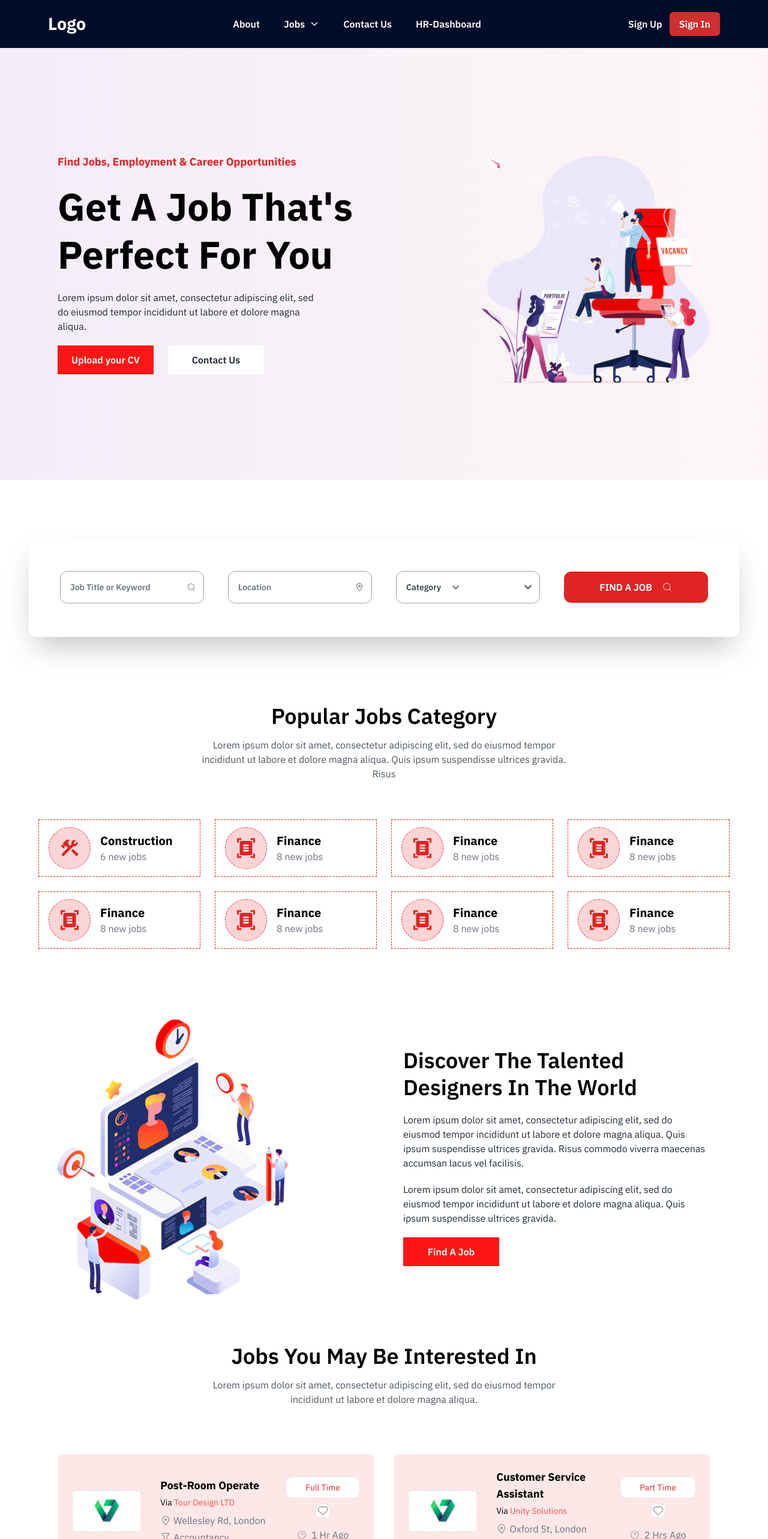
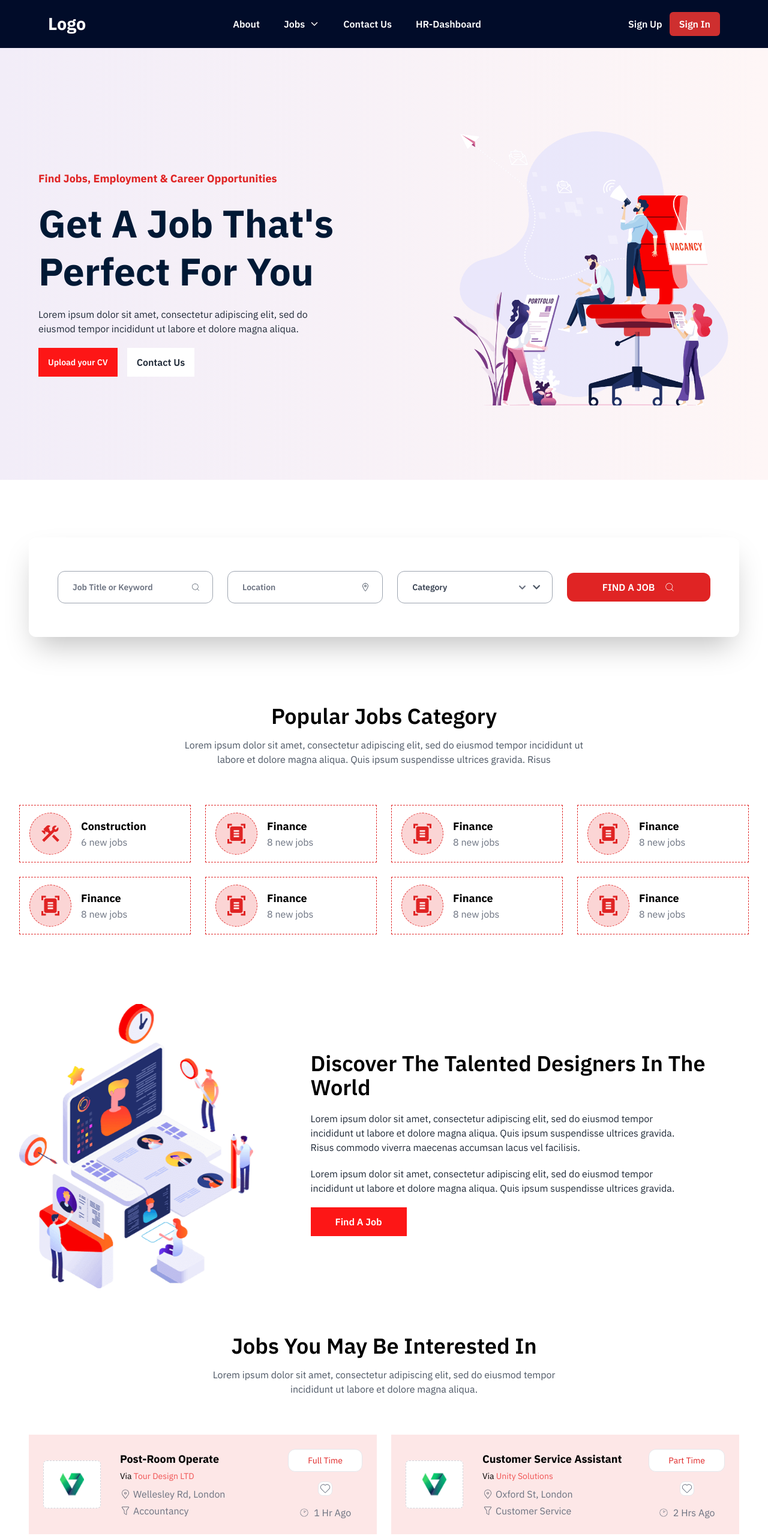
Before and after one commit to piyushkhatri968/FYP-Project, a React (Vite) app in the folder Frontend/: page / in a window 1280 px wide. Shown: the top 2566 px of the page at 60% size. Built offline with nearby package versions, Linux system fonts and the light colour scheme.

Commit message:
home page responsive

```diff
--- a/Frontend/src/Components/InterestedJobs.jsx
+++ b/Frontend/src/Components/InterestedJobs.jsx
@@ -81,23 +81,23 @@ const InterestedJobs = () => {
     },
   ];
   return (
-    <div className="max-w-[85vw] mx-auto my-10">
-      <h1 className="text-4xl font-semibold text-center">
+    <div className="my-10 mx-auto px-8 md:px-12">
+      <h1 className="text-3xl md:text-4xl font-semibold text-center">
         Jobs You May Be Interested In
       </h1>
-      <p className="text-center max-w-[50vw] mx-auto my-4 text-gray-600">
+      <p className="text-center md:max-w-[50vw] mx-auto my-4 text-gray-600">
         Lorem ipsum dolor sit amet, consectetur adipiscing elit, sed do eiusmod
         tempor incididunt ut labore et dolore magna aliqua.
       </p>
 
-      <div className="grid grid-cols-1 md:grid-cols-2 gap-8 my-20">
+      <div className="grid grid-cols-1 lg:grid-cols-2 gap-6 my-16 mx-4 sm:mx-12 md:mx-0 text-center md:text-left">
         {Jobs.map((job, index) => (
           <div
             key={index}
-            className="flex items-center justify-between bg-[#FDE7E7] p-6 rounded-lg shadow-sm"
+            className="flex items-center justify-between bg-[#FDE7E7] p-6 gap-6 md:gap-0 flex-col md:flex-row"
           >
             {/* Company Image */}
-            <div className="w-[7.2rem] h-[4.3rem] bg-white flex items-center justify-center rounded-md border border-dashed border-gray-300">
+            <div className="md:w-[6rem] md:h-[5rem] w-full h-[3.8rem] bg-white flex items-center justify-center rounded-md border border-dashed border-gray-300">
               <img
                 src={job.jobImage}
                 alt="Company Logo"
@@ -107,7 +107,7 @@ const InterestedJobs = () => {
             </div>
 
             {/* Job Details */}
-            <div className="flex flex-col flex-1 pl-8 gap-1">
+            <div className="flex flex-col justify-center items-center md:justify-normal md:items-start md:flex-1 pl-8 gap-1">
               <h2 className="text-lg font-bold">{job.jobName}</h2>
               <p className="text-sm ">
                 Via <span className="text-red-500">{job.companyName}</span>
@@ -120,18 +120,17 @@ const InterestedJobs = () => {
                 <CiFilter className="text-gray-600 text-lg" />
                 <span>{job.tag}</span>
               </div>
-
             </div>
 
             {/* Right Section (Status and Like Icon) */}
-            <div className="text-right">
-              <span className="text-red-600 bg-white py-2 px-8 border rounded-xl text-sm">
+            <div className="flex flex-col justify-center items-center gap-2 md:gap-4">
+              <div className="text-red-600 bg-white py-2 px-8 border rounded-xl text-sm">
                 {job.work_schedules}
-              </span>
-              <div className="mt-4 flex justify-center ">
+              </div>
+              <div className=" flex justify-center ">
                 <CiHeart className="text-gray-500 text-2xl bg-white border rounded-lg" />
               </div>
-              <div className="flex justify-center mt-4 items-center gap-2 text-gray-500">
+              <div className="flex justify-center items-center gap-2 text-gray-500">
                 <CiClock1 />
                 <span>{job.posted_at}</span>
               </div>
--- a/Frontend/src/Pages/About/Reviews.jsx
+++ b/Frontend/src/Pages/About/Reviews.jsx
@@ -22,7 +22,7 @@ function Reviews() {
   const settings = {
     dots: false,
     infinite: true,
-    speed: 500,
+    speed: 1500,
     slidesToShow: 2,
     slidesToScroll: 1,
     responsive: [
@@ -41,7 +41,7 @@ function Reviews() {
         <h2 className="text-3xl font-bold text-gray-800 mb-4">
           What Clients Say About Us
         </h2>
-        <p className="text-gray-600">
+        <p className="text-gray-600 px-2">
           Lorem ipsum dolor sit amet, consectetur adipiscing elit, sed do eiusmod tempor incididunt ut
           labore et dolore magna aliqua. Quis ipsum suspendisse ultrices gravida.
         </p>
--- a/Frontend/src/Pages/Home/Hero.jsx
+++ b/Frontend/src/Pages/Home/Hero.jsx
@@ -1,34 +1,38 @@
 import React from "react";
-import bannerImg from "../../assets/Images/Home/banner-img.png"
+import bannerImg from "../../assets/Images/Home/banner-img.png";
 import { Link } from "react-router-dom";
+
 function Hero() {
   return (
-    <div className="flex items-center gap-48 justify-center h-[90vh] bg-gradient-to-r from-[#F2EDF8] to-[#FEF6F6]">
-      <div className="flex flex-col gap-5">
-        <p className="text-red-600 font-bold text-lg">
+    <div className="flex flex-col lg:flex-row items-center gap-8 lg:gap-12 justify-center h-auto lg:h-[90vh] bg-gradient-to-r from-[#F2EDF8] to-[#FEF6F6] px-4 lg:px-16 py-8">
+      <div className="flex flex-col gap-5 text-center lg:text-left">
+        <p className="text-red-600 font-bold text-base lg:text-lg mt-16 md:mt-8">
           Find Jobs, Employment & Career Opportunities
         </p>
-        <h1 className="text-[4rem] font-extrabold w-[40vw] leading-tight">
+        <h1 className="text-3xl lg:text-[4rem] lg:w-[40rem] text-[#001935] font-extrabold leading-snug lg:leading-tight">
           Get A Job That's Perfect For You
         </h1>
-        <p className="text-gray-800 w-[35vw] text-base">
+        <p className="text-gray-800 text-sm lg:text-base max-w-lg mx-auto lg:mx-0">
           Lorem ipsum dolor sit amet, consectetur adipiscing elit, sed do
           eiusmod tempor incididunt ut labore et dolore magna aliqua.
         </p>
-        <div className="flex gap-6">
-          <button className="font-semibold text-md bg-[#FD1616] text-white px-2 py-3 w-40 hover:bg-[#011935] transition-all duration-500">
+        <div className="flex gap-4 justify-center lg:justify-start">
+          <button className="font-semibold text-sm lg:text-md bg-[#FD1616] text-white px-4 py-3 w-full sm:w-auto hover:bg-[#011935] transition-all duration-500">
             Upload your CV
           </button>
-          <Link to="/contact" className="text-center font-semibold bg-white px-2 py-3 text-gray-800 w-40 hover:bg-[#FD1616] hover:text-white transition-all duration-500">
+          <Link
+            to="/contact"
+            className="text-center font-semibold bg-white px-4 py-3 text-gray-800 w-full sm:w-auto hover:bg-[#FD1616] hover:text-white transition-all duration-500"
+          >
             Contact Us
           </Link>
         </div>
       </div>
-      <div>
+      <div className="w-[20rem] md:w-[25rem] lg:w-[30rem]">
         <img
           src={bannerImg}
-          alt=""
-          className="w-[30vw] h-full"
+          alt="Hero Banner"
+          className=""
           style={{
             animation: "Flikker 6s ease-in-out infinite",
           }}
--- a/Frontend/src/Pages/Home/HomePage.jsx
+++ b/Frontend/src/Pages/Home/HomePage.jsx
@@ -20,28 +20,29 @@ function HomePage() {
       <PopularJobCategory />
 
       {/* TALENDTED DESIGNERS  */}
-      <div className="flex items-center justify-center gap-48 mb-20">
-        <div>
+      <div className="flex items-center justify-center flex-wrap lg:flex-nowrap gap-12 md:gap-16 lg:gap-20 mb-20">
+        <div className="w-[20rem] sm:w-[25rem] md:w-[20rem] lg:w-[27rem] pl-8">
           <img
             src={bannerImg2}
             alt=""
-            className="w-[30vw]"
+
             style={{
               animation: "Flikker 6s ease-in-out infinite",
             }}
+            draggable="false"
           />
         </div>
-        <div className="flex flex-col gap-5">
-          <h1 className="text-4xl font-semibold w-[40vw] leading-tight">
+        <div className="flex flex-col gap-5 px-4">
+          <h1 className="text-2xl md:text-3xl lg:text-4xl font-semibold leading-tight ">
             Discover The Talented Designers In The World
           </h1>
-          <p className="text-gray-800 w-[40vw] text-base">
+          <p className="text-gray-800 text-base lg:w-[40rem]">
             Lorem ipsum dolor sit amet, consectetur adipiscing elit, sed do
             eiusmod tempor incididunt ut labore et dolore magna aliqua. Quis
             ipsum suspendisse ultrices gravida. Risus commodo viverra maecenas
             accumsan lacus vel facilisis.
           </p>
-          <p className="text-gray-800 w-[40vw] text-base">
+          <p className="text-gray-800  text-base lg:w-[40rem]">
             Lorem ipsum dolor sit amet, consectetur adipiscing elit, sed do
             eiusmod tempor incididunt ut labore et dolore magna aliqua. Quis
             ipsum suspendisse ultrices gravida.
--- a/Frontend/src/Pages/Home/TopCompanies.jsx
+++ b/Frontend/src/Pages/Home/TopCompanies.jsx
@@ -32,16 +32,16 @@ function TopCompanies() {
   return (
     <div>
       <h1 className="text-4xl font-semibold text-center">Top Companies</h1>
-      <p className="text-center max-w-[50vw] mx-auto my-4 text-gray-600">
+      <p className="text-center w-full sm:w-[35rem] mx-auto px-4 my-4 text-gray-600">
         Lorem ipsum dolor sit amet, consectetur adipiscing elit, sed do eiusmod
         tempor incididunt ut labore et dolore magna aliqua. Quis ipsum
         suspendisse ultrices gravida.
       </p>
-      <div className="flex flex-wrap justify-center gap-10 my-12">
+      <div className="flex flex-wrap justify-center gap-6 my-12">
         {Company.map((item, index) => (
           <div
             key={index}
-            className="group flex flex-col justify-center items-center gap-3 border border-dotted border-red-500 rounded-lg py-10 px-16 text-center "
+            className="group flex flex-col justify-center items-center gap-3 border border-dotted border-red-500 py-10 px-12 text-center "
           >
             <img
               src={item.img}
--- a/Frontend/src/Pages/Jobs/FinaAJob/Components/JobSearch.jsx
+++ b/Frontend/src/Pages/Jobs/FinaAJob/Components/JobSearch.jsx
@@ -5,19 +5,21 @@ import { IoLocationOutline } from "react-icons/io5";
 
 const JobSearch = () => {
   return (
-    <div className="shadow-2xl my-24 mx-12 rounded-xl">
+    <div className="shadow-2xl my-24 mx-4 md:mx-12 rounded-xl">
       <form>
-        <div className="flex flex-wrap items-center justify-center gap-10 py-14 w-full max-w-[85vw] mx-auto rounded-2xl">
-          <div className="flex items-center justify-between border border-gray-400 py-2 px-1 w-[15rem] rounded-xl focus-within:border-blue-500">
+        <div className="flex items-center justify-center gap-6 py-8 sm:py-14 w-full max-w-[90vw] mx-auto rounded-2xl px-8 flex-col lg:flex-row">
+          {/* Job Title or Keyword Input */}
+          <div className="flex items-center justify-between border border-gray-400 py-2 px-3 w-full rounded-xl focus-within:border-blue-500">
             <input
               type="text"
               placeholder="Job Title or Keyword"
               className="border-none text-sm w-full text-gray-700 placeholder:font-semibold focus:outline-none focus:ring-2 focus:ring-gray-50"
             />
-
             <CiSearch className="text-gray-600 text-lg mr-2" />
           </div>
-          <div className="flex items-center justify-between border border-gray-400 py-2 px-1 w-[15rem] rounded-xl focus-within:border-blue-500">
+
+          {/* Location Input */}
+          <div className="flex items-center justify-between border border-gray-400 py-2 px-3 w-full  rounded-xl focus-within:border-blue-500">
             <input
               type="text"
               placeholder="Location"
@@ -25,8 +27,10 @@ const JobSearch = () => {
             />
             <IoLocationOutline className="text-gray-600 text-lg mr-2" />
           </div>
-          <div className="flex items-center justify-between border border-gray-400 py-2 px-1 w-[15rem] rounded-xl">
-            <select className="border-none text-gray-700 text-sm font-semibold">
+
+          {/* Category Select */}
+          <div className="flex items-center justify-between border border-gray-400 py-2 px-3 w-full  rounded-xl">
+            <select className="border-none text-gray-700 text-sm font-semibold w-full">
               <option value="Category">Category</option>
               <option value="Category">Category</option>
               <option value="Category">Category</option>
@@ -35,7 +39,9 @@ const JobSearch = () => {
             </select>
             <FaChevronDown className="text-gray-600 text-sm mr-2" />
           </div>
-          <div className="flex items-center gap-4 bg-red-600 text-white py-3.5 w-[15rem] justify-center rounded-xl">
+
+          {/* Find a Job Button */}
+          <div className="flex items-center gap-4 bg-red-600 text-white py-3 w-full justify-center rounded-xl">
             <button className="font-semibold">FIND A JOB</button>
             <CiSearch className="text-lg" />
           </div>
--- a/Frontend/src/Pages/Jobs/FinaAJob/Components/PopularJobCategory.jsx
+++ b/Frontend/src/Pages/Jobs/FinaAJob/Components/PopularJobCategory.jsx
@@ -47,15 +47,15 @@ const PopularJobCategory = () => {
   ];
   return (
     <div className="my-28">
-      <h1 className="text-4xl font-semibold text-center">
+      <h1 className="text-3xl md:text-4xl font-semibold text-center">
         Popular Jobs Category
       </h1>
-      <p className="text-center max-w-[50vw] mx-auto mt-4 text-gray-600">
+      <p className="text-center w-full sm:w-[70vw] md:w-[55vw] mx-auto mt-4 text-gray-600 px-4">
         Lorem ipsum dolor sit amet, consectetur adipiscing elit, sed do eiusmod
         tempor incididunt ut labore et dolore magna aliqua. Quis ipsum
         suspendisse ultrices gravida. Risus
       </p>
-      <div className=" m-16 grid grid-cols-4 sm:grid-cols-1 md:grid-cols-2 lg:grid-cols-3 xl:grid-cols-4 gap-6">
+      <div className="my-16 mx-8 grid grid-cols-1 md:grid-cols-2 lg:grid-cols-4 gap-6">
         {category.map((item, index) => (
           <div
             key={index}
@@ -65,7 +65,7 @@ const PopularJobCategory = () => {
               {item.image}
             </div>
             <div>
-              <h1 className="text-xl font-bold">{item.name}</h1>
+              <h1 className="sm:text-base md:text-lg font-bold">{item.name}</h1>
               <p className="text-gray-500 group-hover:text-white transition-all duration-500">
                 {item.jobs}
               </p>
```
Also changed, not shown: Frontend/src/Components/Navbar.jsx (+21 -5 lines), Frontend/src/Pages/Home/HowWebWorks.jsx (+10 -9 lines).
